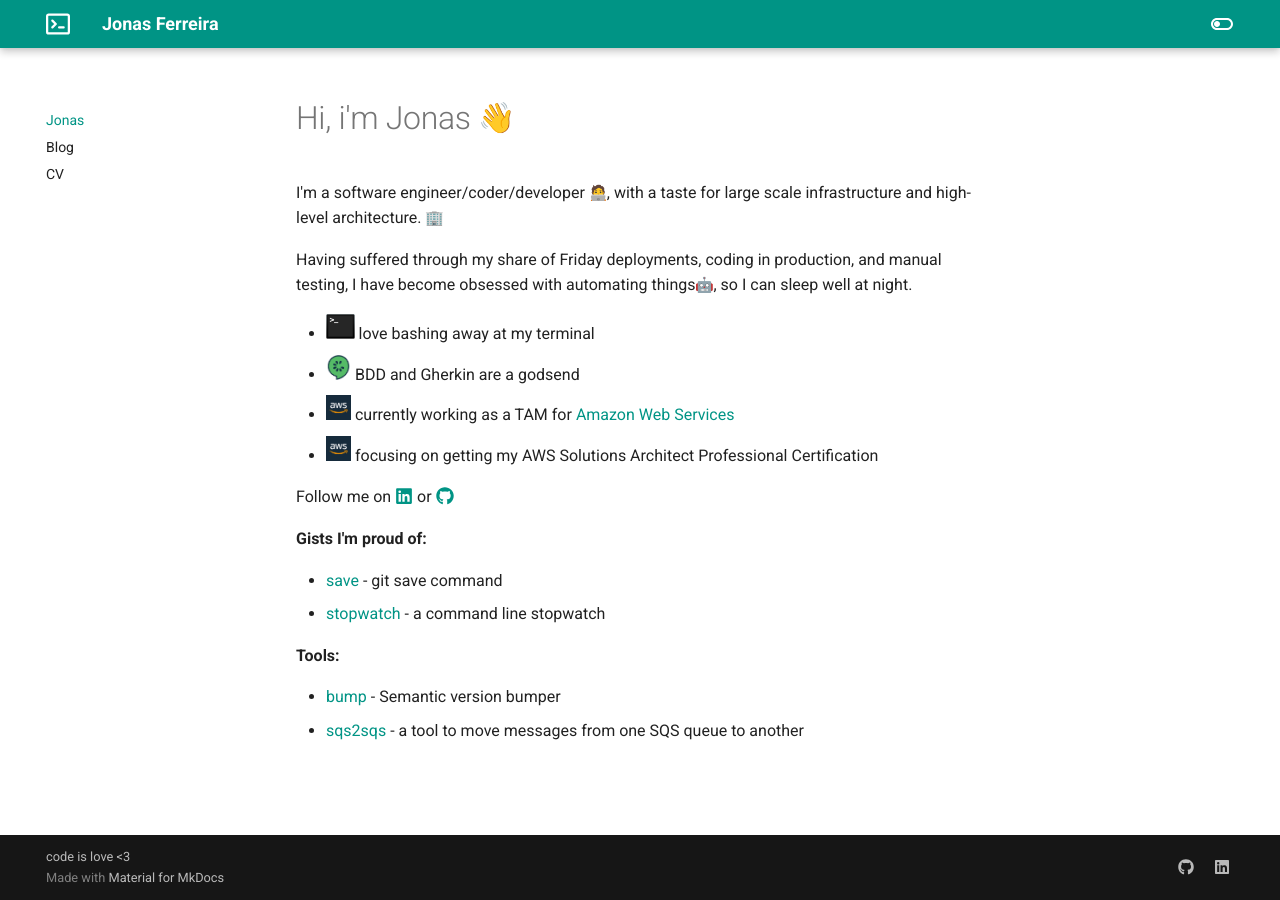
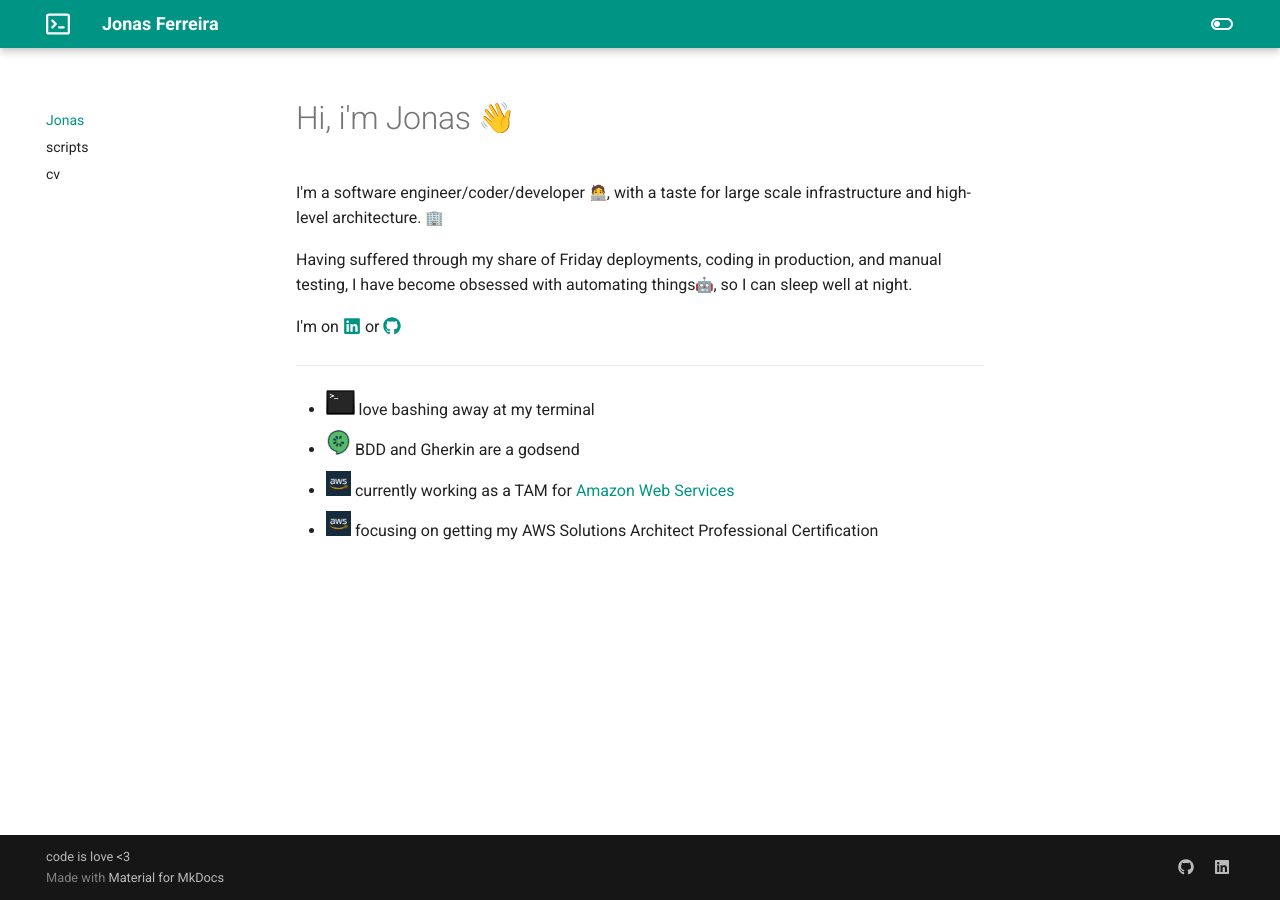
Before and after one commit to jonasmcferreira/jonasmcferreira.github.io, an MkDocs documentation site: the page built from docs/index.md, in a window 1280 px wide. Built offline with MkDocs 1.6.1 and Material for MkDocs 9.7.7, drawn with Linux system fonts in a browser that asks for light colours; emoji names are drawn with the system emoji font.

Commit message:
main modified docs/index.md added docs/scripts.md modified mkdocs.yml

```diff
--- a/docs/index.md
+++ b/docs/index.md
@@ -4,20 +4,11 @@
 
 Having suffered through my share of Friday deployments, coding in production, and manual testing, I have become obsessed with automating things:robot_face:, so I can sleep well at night.
 
+I'm on [:fontawesome-brands-linkedin:](https://www.linkedin.com/in/jonasferreira/) or [:fontawesome-brands-github:](https://github.com/jonasmcferreira)
+
+---
 
 - <img src="assets/images/bash.png" class="s-icon"/> love bashing away at my terminal
 - <img src="assets/images/cucumber.png" class="s-icon"/> BDD and Gherkin are a godsend
 - <img src="assets/images/aws.png" class="s-icon"/> currently working as a TAM for [Amazon Web Services](https://aws.amazon.com/)
 - <img src="assets/images/aws.png" class="s-icon"/> focusing on getting my AWS Solutions Architect Professional Certification
-
-Follow me on [:fontawesome-brands-linkedin:](https://www.linkedin.com/in/jonasferreira/) or [:fontawesome-brands-github:](https://github.com/jonasmcferreira)
-
-**Gists I'm proud of:**
-
-- [save](https://gist.github.com/jonasmcferreira/cd9de6504c1f55dd8829dc7e7d6d1269) - git save command
-- [stopwatch](https://gist.github.com/jonasmcferreira/0e3a53a028d1c44cd2ade4b337ae6807) - a command line stopwatch
-
-**Tools:**
-
-- [bump](https://github.com/jonasmcferreira/bump) - Semantic version bumper
-- [sqs2sqs](https://github.com/jonasmcferreira/sqs-2-sqs) - a tool to move messages from one SQS queue to another
--- a/mkdocs.yml
+++ b/mkdocs.yml
@@ -2,9 +2,10 @@
 
 nav:
     - Jonas: index.md
-    - Blog: blog.md
+    - scripts: scripts.md
+#    - Blog: blog.md
 #    - Novel: novel.md
-    - CV: cv.md
+    - cv: cv.md
 
 theme:
   name: material
```
Also changed, not shown: docs/scripts.md (added, +23 -0 lines).
